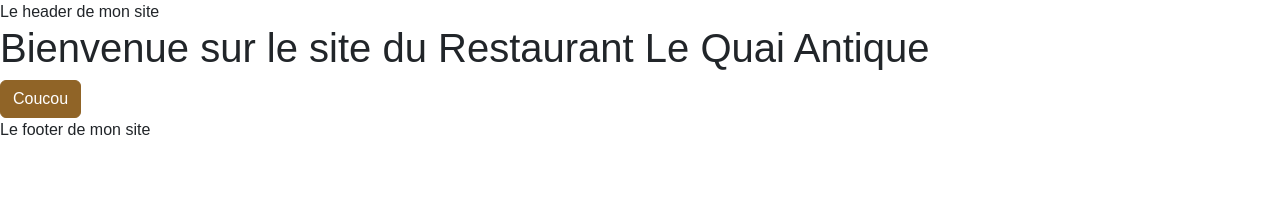
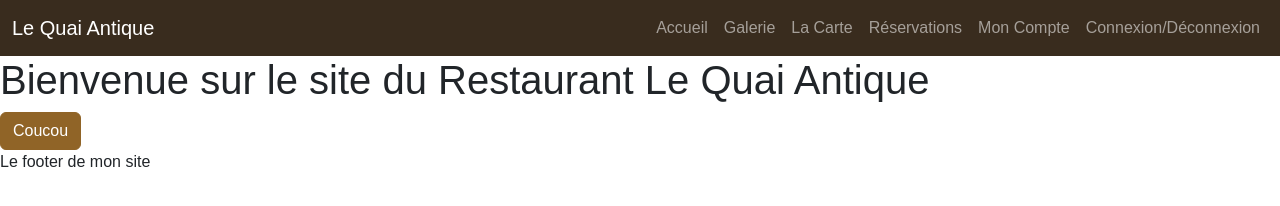
Before and after one commit to DeRetourDuFutur/quai-antique, a website with bundled scripts: page index.html in a window 1280 px wide. Built offline with nearby package versions, Linux system fonts and the light colour scheme; files whose address does not match are found by name.

Commit message:
Ajout de navbar

```diff
--- a/index.html
+++ b/index.html
@@ -15,7 +15,57 @@
     <title>Le Quai Antique</title>
   </head>
   <body>
-    <header>Le header de mon site</header>
+    <header>
+      <nav class="navbar navbar-expand-lg bg-dark" data-bs-theme="dark">
+        <div class="container-fluid">
+          <a class="navbar-brand" href="/">Le Quai Antique</a>
+          <button
+            class="navbar-toggler"
+            type="button"
+            data-bs-toggle="collapse"
+            data-bs-target="#navbarSupportedContent"
+            aria-controls="navbarSupportedContent"
+            aria-expanded="false"
+            aria-label="Toggle navigation"
+          >
+            <span class="navbar-toggler-icon"></span>
+          </button>
+          <div class="collapse navbar-collapse" id="navbarSupportedContent">
+            <ul class="navbar-nav ms-auto mb-2 mb-lg-0">
+              <li class="nav-item">
+                <a class="nav-link" href="/">Accueil</a>
+              </li>
+              <li class="nav-item">
+                <a class="nav-link" href="#">Galerie</a>
+              </li>
+              <li class="nav-item">
+                <a class="nav-link" href="#">La Carte</a>
+              </li>
+              <li class="nav-item">
+                <a class="nav-link" href="#">Réservations</a>
+              </li>
+              <li class="nav-item">
+                <a class="nav-link" href="#">Mon Compte</a>
+              </li>
+              <li class="nav-item">
+                <a class="nav-link" href="#">Connexion/Déconnexion</a>
+              </li>
+            </ul>
+            <!-- <form class="d-flex" role="search">
+              <input
+                class="form-control me-2"
+                type="search"
+                placeholder="Search"
+                aria-label="Search"
+              />
+              <button class="btn btn-outline-success" type="submit">
+                Search
+              </button>
+            </form> -->
+          </div>
+        </div>
+      </nav>
+    </header>
 
     <main id="main-page">
       <!-- Le contenu de la page sera injecté ici -->
```
